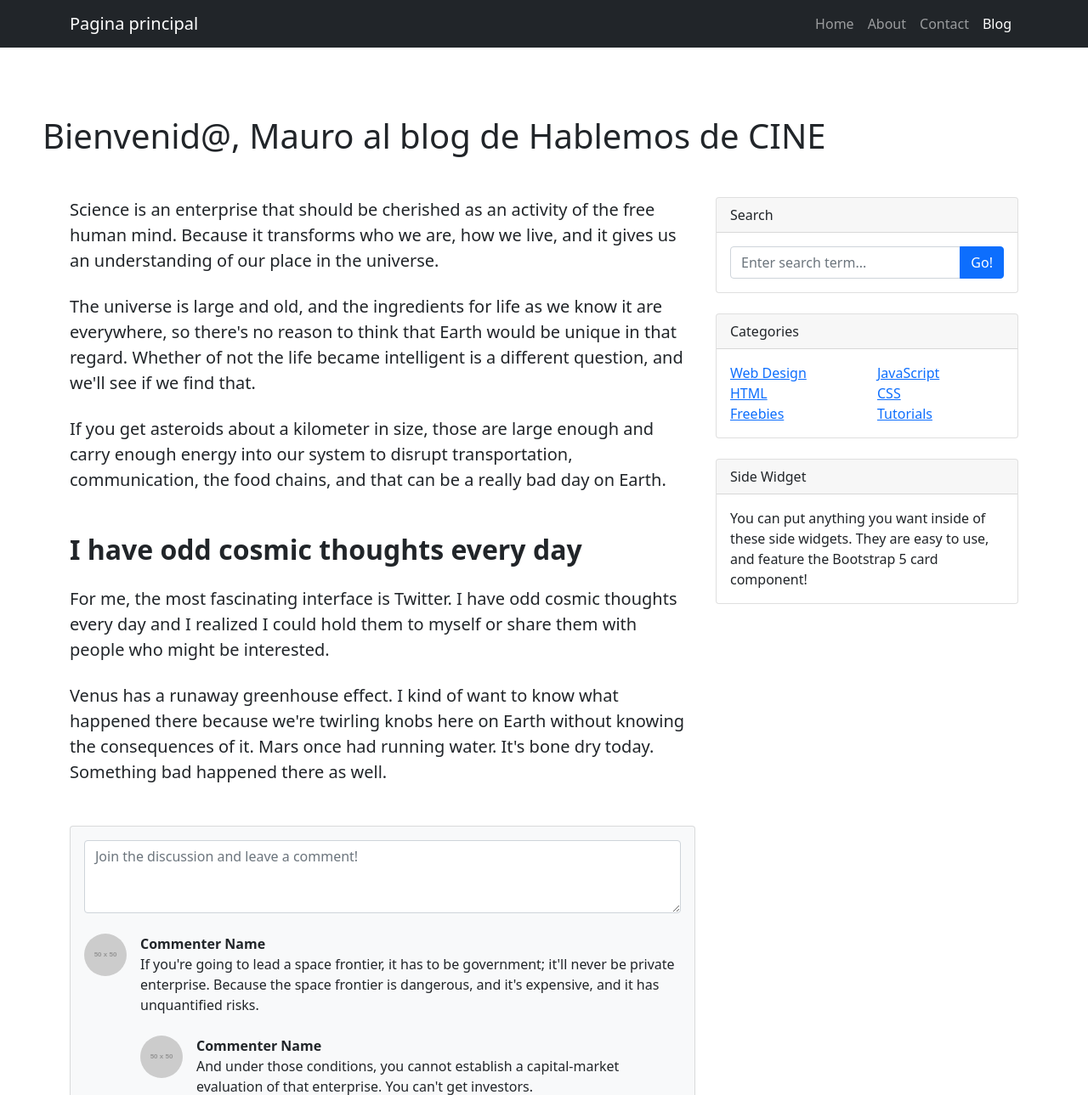
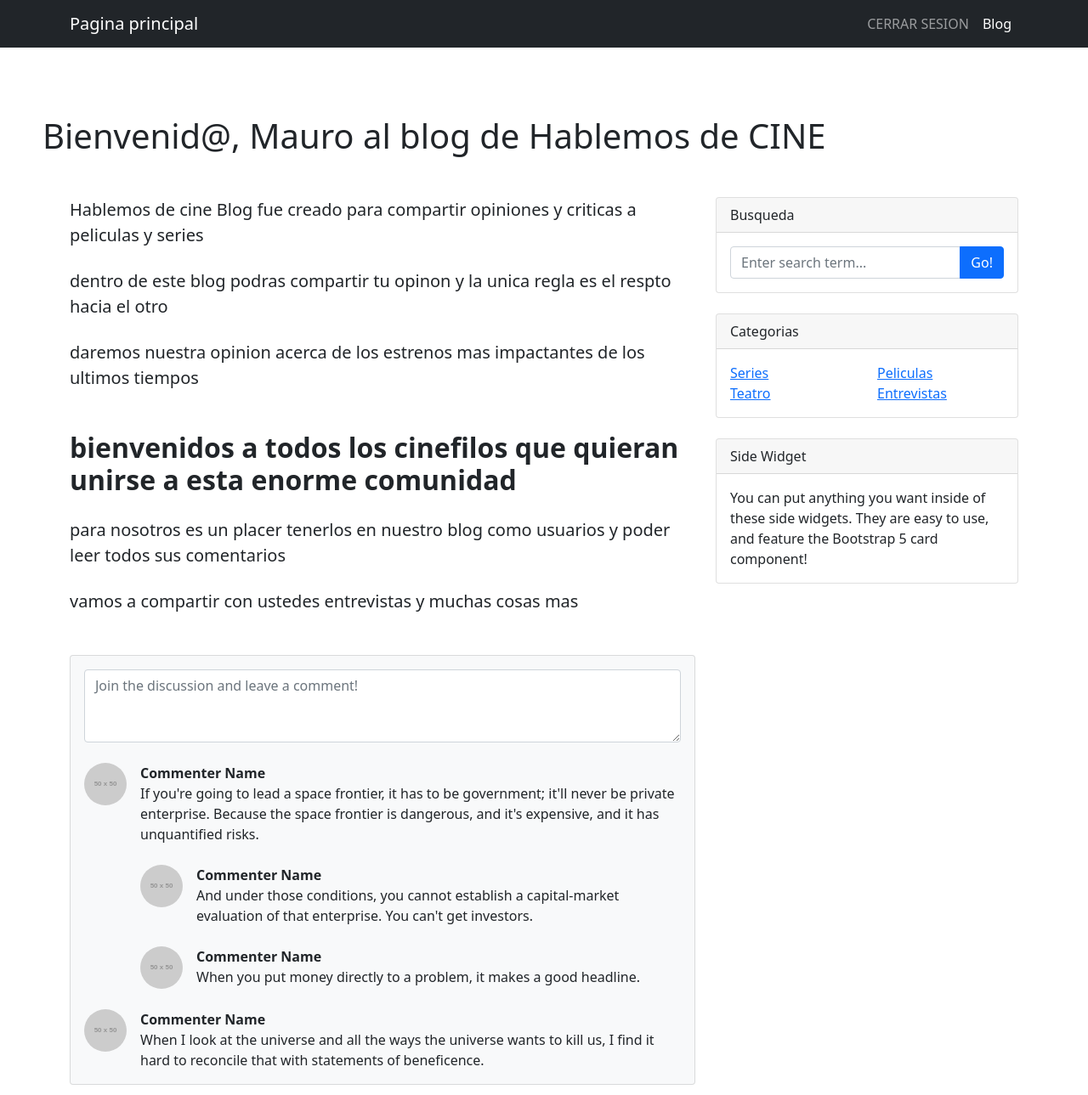
Before and after one commit to Mauro903/Proyecto_final-Pisani_Curlo, a Django app: page /Pagina-principal/blog/ in a window 1280 px wide. Shown: the top 1289 px of the page at 85% size. Run offline with Django 4.2, Linux system fonts and the light colour scheme; a user stored in the database is signed in; grey boxes labelled with a size stand in for pictures from a placeholder-image service; some libraries are stand-ins or nearby versions.

Commit message:
Agregando vistas, forms, views, a la app login

```diff
--- a/hablemos_de_cine/Pagina_principal/templates/Pagina_principal/Base.html
+++ b/hablemos_de_cine/Pagina_principal/templates/Pagina_principal/Base.html
@@ -31,9 +31,14 @@
                 <button class="navbar-toggler" type="button" data-bs-toggle="collapse" data-bs-target="#navbarSupportedContent" aria-controls="navbarSupportedContent" aria-expanded="false" aria-label="Toggle navigation"><span class="navbar-toggler-icon"></span></button>
                 <div class="collapse navbar-collapse" id="navbarSupportedContent">
                     <ul class="navbar-nav ms-auto mb-2 mb-lg-0">
-                        <li class="nav-item"><a class="nav-link" href="#">Home</a></li>
-                        <li class="nav-item"><a class="nav-link" href="#!">About</a></li>
-                        <li class="nav-item"><a class="nav-link" href="#!">Contact</a></li>
+
+                        {% if user.is_authenticated %}
+                        <li class="nav-item"><a class="nav-link " href="{% url 'logout' %}">CERRAR SESION</a></li>
+                        {% else %}
+                        <li class="nav-item"><a class="nav-link" href="{% url 'login' %}">Iniciar sesion</a></li>
+                        <li class="nav-item"><a class="nav-link" href="{% url 'registro' %}">Registro</a></li>
+
+                        {% endif %}
                         <li class="nav-item"><a class="nav-link active" aria-current="page" href="{% url 'blog' %}">Blog</a></li>
                     </ul>
                 </div>
--- a/hablemos_de_cine/Pagina_principal/templates/Pagina_principal/Blog.html
+++ b/hablemos_de_cine/Pagina_principal/templates/Pagina_principal/Blog.html
@@ -10,12 +10,12 @@
                 <article>
                     <!-- Post content-->
                     <section class="mb-5">
-                        <p class="fs-5 mb-4">Science is an enterprise that should be cherished as an activity of the free human mind. Because it transforms who we are, how we live, and it gives us an understanding of our place in the universe.</p>
-                        <p class="fs-5 mb-4">The universe is large and old, and the ingredients for life as we know it are everywhere, so there's no reason to think that Earth would be unique in that regard. Whether of not the life became intelligent is a different question, and we'll see if we find that.</p>
-                        <p class="fs-5 mb-4">If you get asteroids about a kilometer in size, those are large enough and carry enough energy into our system to disrupt transportation, communication, the food chains, and that can be a really bad day on Earth.</p>
-                        <h2 class="fw-bolder mb-4 mt-5">I have odd cosmic thoughts every day</h2>
-                        <p class="fs-5 mb-4">For me, the most fascinating interface is Twitter. I have odd cosmic thoughts every day and I realized I could hold them to myself or share them with people who might be interested.</p>
-                        <p class="fs-5 mb-4">Venus has a runaway greenhouse effect. I kind of want to know what happened there because we're twirling knobs here on Earth without knowing the consequences of it. Mars once had running water. It's bone dry today. Something bad happened there as well.</p>
+                        <p class="fs-5 mb-4">Hablemos de cine Blog fue creado para compartir opiniones y criticas a peliculas y series</p>
+                        <p class="fs-5 mb-4">dentro de este blog podras compartir tu opinon y la unica regla es el respto hacia el otro</p>
+                        <p class="fs-5 mb-4">daremos nuestra opinion acerca de los estrenos mas impactantes de los ultimos tiempos</p>
+                        <h2 class="fw-bolder mb-4 mt-5">bienvenidos a todos los cinefilos que quieran unirse a esta enorme comunidad</h2>
+                        <p class="fs-5 mb-4">para nosotros es un placer tenerlos en nuestro blog como usuarios y poder leer todos sus comentarios</p>
+                        <p class="fs-5 mb-4">vamos a compartir con ustedes entrevistas y muchas cosas mas</p>
                     </section>
                 </article>
                 <!-- Comments section-->
@@ -65,7 +65,7 @@
             <div class="col-lg-4">
                 <!-- Search widget-->
                 <div class="card mb-4">
-                    <div class="card-header">Search</div>
+                    <div class="card-header">Busqueda</div>
                     <div class="card-body">
                         <div class="input-group">
                             <input class="form-control" type="text" placeholder="Enter search term..." aria-label="Enter search term..." aria-describedby="button-search" />
@@ -75,21 +75,21 @@
                 </div>
                 <!-- Categories widget-->
                 <div class="card mb-4">
-                    <div class="card-header">Categories</div>
+                    <div class="card-header">Categorias</div>
                     <div class="card-body">
                         <div class="row">
                             <div class="col-sm-6">
                                 <ul class="list-unstyled mb-0">
-                                    <li><a href="#!">Web Design</a></li>
-                                    <li><a href="#!">HTML</a></li>
-                                    <li><a href="#!">Freebies</a></li>
+                                    <li><a href="#!">Series</a></li>
+                                    <li><a href="#!"></a></li>
+                                    <li><a href="#!">Teatro</a></li>
                                 </ul>
                             </div>
                             <div class="col-sm-6">
                                 <ul class="list-unstyled mb-0">
-                                    <li><a href="#!">JavaScript</a></li>
-                                    <li><a href="#!">CSS</a></li>
-                                    <li><a href="#!">Tutorials</a></li>
+                                    <li><a href="#!">Peliculas</a></li>
+                                    <li><a href="#!"></a></li>
+                                    <li><a href="#!">Entrevistas</a></li>
                                 </ul>
                             </div>
                         </div>
--- a/hablemos_de_cine/Pagina_principal/urls.py
+++ b/hablemos_de_cine/Pagina_principal/urls.py
@@ -1,10 +1,13 @@
 from django.urls import path
 from Pagina_principal.views import *
-
+from login.views import *
 urlpatterns = [
     path('', bienvenidos, name='bienvenidos'),
     path('peliculas/', PeliculasListView.as_view(), name='listar_peliculas'),
     path('blog/', blog, name='blog'),
     path('bienvenidos', bienvenidos, name='bienvenidos'),
+    path('registro/', registro, name='registro'),
+    path('login/', login_view, name='login'),
+    path('logout/', CustomLogoutView.as_view(), name='logout'),
 
 ]
--- a/hablemos_de_cine/hablemos_de_cine/settings.py
+++ b/hablemos_de_cine/hablemos_de_cine/settings.py
@@ -38,6 +38,7 @@
     'django.contrib.messages',
     'django.contrib.staticfiles',
     'Pagina_principal',
+    'login',
 ]
 
 MIDDLEWARE = [
--- a/hablemos_de_cine/hablemos_de_cine/urls.py
+++ b/hablemos_de_cine/hablemos_de_cine/urls.py
@@ -16,6 +16,7 @@
 from django.contrib import admin
 from django.urls import path, include
 from Pagina_principal.views import bienvenidos
+from login.urls import *
 
 urlpatterns = [
     path('admin/', admin.site.urls),
@@ -31,4 +32,5 @@
     path('admin/', admin.site.urls),
     path("", bienvenidos),
     path('Pagina-principal/', include('Pagina_principal.urls')),
+
 ]
--- /dev/null
+++ b/hablemos_de_cine/login/templates/login/logout.html
@@ -0,0 +1,5 @@
+{% extends "Pagina_principal/Base.html" %}
+
+{% block contenido %}
+<h1> !Hasta pronto! </h1>
+{% endblock contenido %}
--- /dev/null
+++ b/hablemos_de_cine/login/urls.py
@@ -0,0 +1,10 @@
+from django.urls import path
+from login.views import *
+
+urlpatterns = [
+
+    path('registro/', registro, name='registro'),
+    path('login/', login_view, name='login'),
+    path('logout/', CustomLogoutView.as_view(), name='logout',)
+
+]
```
Also changed, not shown: hablemos_de_cine/login/forms.py (added, +20 -0 lines), hablemos_de_cine/login/templates/login/formulario_perfil.html (added, +21 -0 lines), hablemos_de_cine/login/templates/login/login.html (added, +10 -0 lines), hablemos_de_cine/login/templates/login/registro.html (added, +10 -0 lines), hablemos_de_cine/login/views.py (+48 -0 lines), hablemos_de_cine/Pagina_principal/migrations/0001_initial.py (added), hablemos_de_cine/db.sqlite3.
